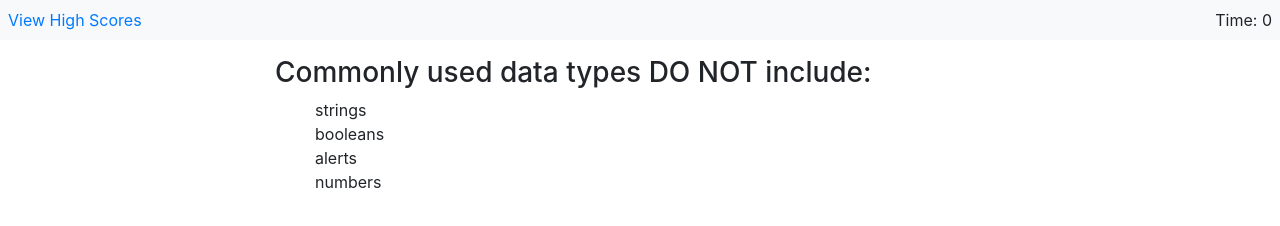
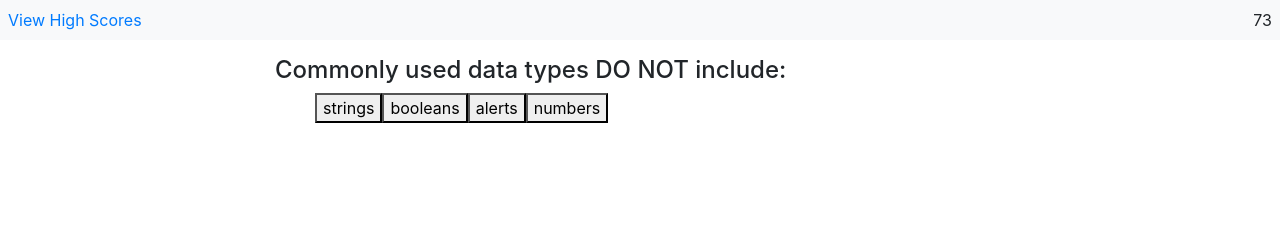
Before and after one commit to rphill26/JS_Quiz, a plain HTML site: page index.html in a window 1280 px wide. Both pictures are taken after a click on the button "Start". Drawn offline with nearby package versions, Linux system fonts and the light colour scheme.

Commit message:
added styles and additional js

```diff
--- a/index.html
+++ b/index.html
@@ -11,9 +11,11 @@
     <title>Code Quiz</title>
   </head>
   <body>
+
     <nav class="p-2 mb-3 bg-light">
         <a href="highscores.html">View High Scores</a>
-        <span class="float-right">Time: 0</span>
+
+        <span id="timer" class="float-right">75</span>
     </nav>
 
     <!-- Start Screen -->
@@ -27,16 +29,18 @@
         </div>
     </div>
 
+
+
     <!-- Questions Screen -->
     <div id="qa-screen" class="container d-none">
         <div class="row justify-content-center">
             <div class="col-8 ">
-                <h3 id="question">Question?</h3>
-                <ul id="answers">
+                <h4 id="question">Question?</h4>
+                <ol id="answers">
                     <li>Answer</li>
                     <li>Answer</li>
                     <li>Answer</li>
-                </ul>
+                </ol>
             </div>
         </div>
     </div>
--- a/main.js
+++ b/main.js
@@ -10,9 +10,18 @@ startBtn.addEventListener("click", function(event){
     questionHeading.textContent = questions[0].title;
     answersList.innerHTML = "";
 
+
+    var seconds = document.getElementById("timer").textContent;
+    var timer = setInterval(function() {
+        seconds--;
+     document.getElementById("timer").textContent = seconds;
+        if (seconds <= 0) clearInterval(timer);
+        stopQuiz();
+    }, 1000);
+
     var choices = questions[0].choices;
     for (var i = 0; i < choices.length; i++){
-        var newChoice = document.createElement("div");
+        var newChoice = document.createElement("button");
         newChoice.textContent = choices[i];
         answersList.appendChild(newChoice);
     }
```
Also changed, not shown: highscores.html (+7 -14 lines), style.css (added).
